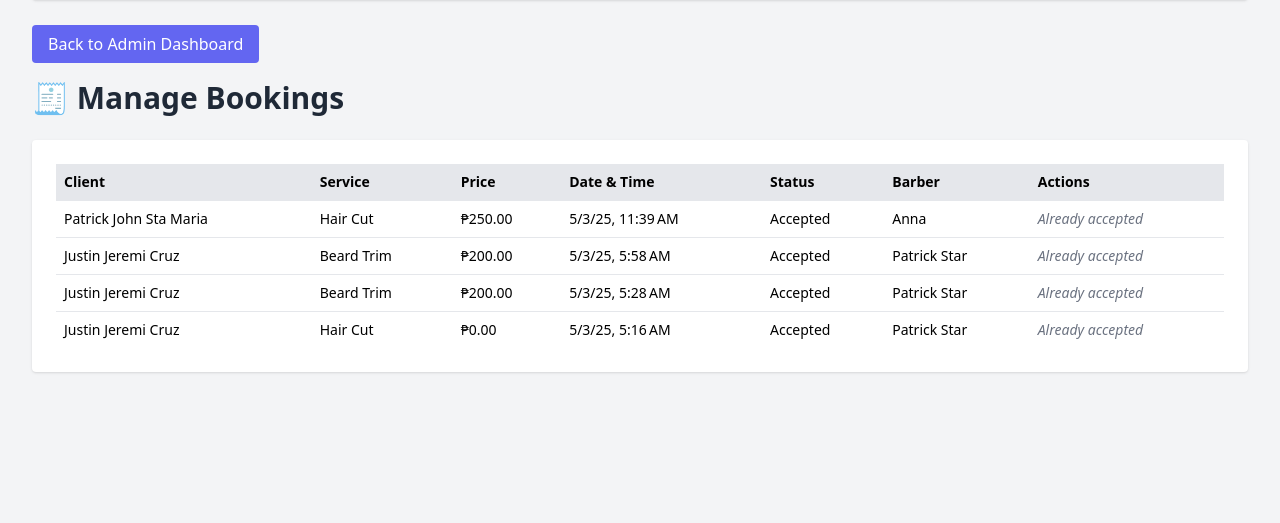
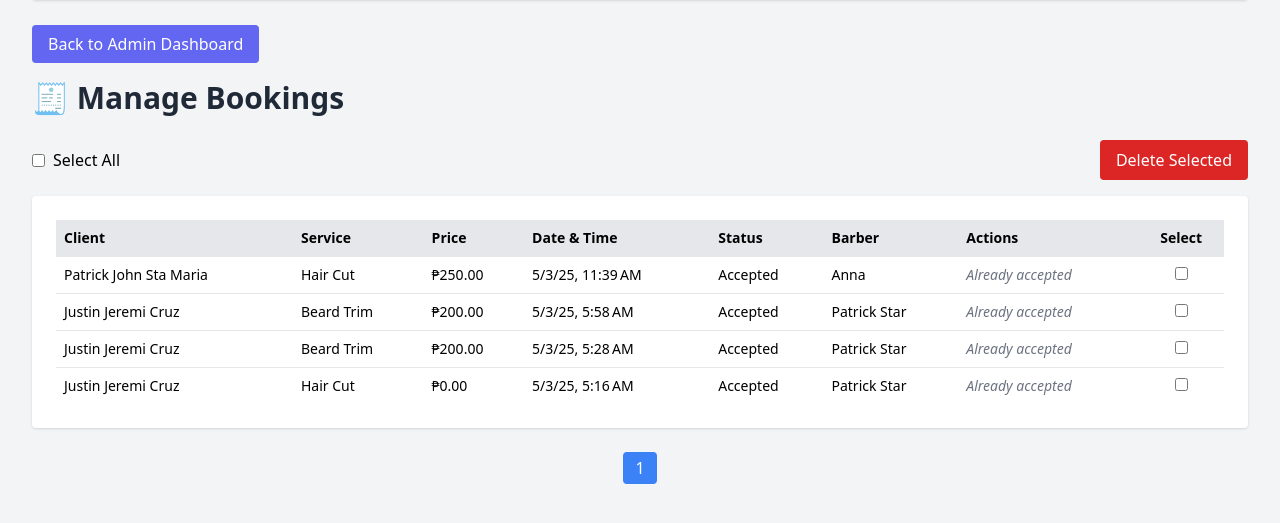
Before and after one commit to EquinoxGneiss/thebarbshop, a Flask app: page /bookings in a window 1280 px wide. Shown: the part 92-615 px from the top of the page. Run offline with Flask 3, Linux system fonts and the light colour scheme; a user stored in the database is signed in; some libraries are stand-ins or nearby versions.

Commit message:
v3.4
can select all service booked and delete all selected

```diff
--- a/app/routes.py
+++ b/app/routes.py
@@ -11,7 +11,7 @@ import io
 import base64
 from flask import render_template
 from sqlalchemy import func, cast, Date
-from flask import json
+from flask import json, request
 import pandas as pd
 from io import BytesIO
 from flask import send_file
@@ -384,18 +384,47 @@ def delete_product(product_id):
     flash("Product deleted successfully.", "success")
     return redirect(url_for('main.admin_dashboard'))
 
+
+
 @main.route('/bookings')
 @login_required
 def bookings():
     if current_user.role not in ['Barber', 'Manager', 'Admin']:
         abort(403)
+
     manila = timezone('Asia/Manila')
-    bookings = Booking.query.order_by(Booking.timestamp.desc()).all()
+    page = request.args.get('page', 1, type=int)
+    per_page = 10
 
-    # Convert timestamp to Manila time for display
-    for b in bookings:
+    bookings_query = Booking.query.order_by(Booking.timestamp.desc())
+    paginated = bookings_query.paginate(page=page, per_page=per_page)
+
+    # Apply Manila timezone to each booking's timestamp
+    for b in paginated.items:
         b.local_time = b.timestamp.astimezone(manila).strftime('%Y-%m-%d %I:%M %p')
-    return render_template('bookings.html', bookings=bookings)
+
+    return render_template('bookings.html', bookings=paginated)
+
+
+# BULK DELETE ROUTE
+@main.route('/delete_bookings', methods=['POST'])
+@login_required
+def delete_bookings():
+    if current_user.role not in ['Admin', 'Manager']:
+        abort(403)
+
+    ids = request.form.getlist('booking_ids')
+    if ids:
+        for bid in ids:
+            booking = Booking.query.get(int(bid))
+            if booking:
+                db.session.delete(booking)
+        db.session.commit()
+        flash(f"{len(ids)} booking(s) deleted.", "success")
+    else:
+        flash("No bookings selected for deletion.", "error")
+
+    return redirect(url_for('main.bookings'))
 
 
 @main.route('/api/pending-bookings', methods=['GET'])
--- a/app/templates/bookings.html
+++ b/app/templates/bookings.html
@@ -13,7 +13,20 @@
 
   <h1 class="text-3xl font-bold text-gray-800 mb-6 mt-6">🧾 Manage Bookings</h1>
 
-  <div class="bg-white p-6 rounded shadow">
+  <!-- Delete Selected -->
+  <form id="bulkDeleteForm" method="POST" action="{{ url_for('main.delete_bookings') }}">
+    <div class="flex items-center justify-between mb-4">
+      <label class="flex items-center space-x-2">
+        <input type="checkbox" id="selectAll" class="form-checkbox">
+        <span>Select All</span>
+      </label>
+      <button type="submit" class="bg-red-600 text-white px-4 py-2 rounded hover:bg-red-700">
+        Delete Selected
+      </button>
+    </div>
+
+    <!-- Table -->
+    <div class="bg-white p-6 rounded shadow overflow-x-auto">
       <table class="w-full table-auto text-left text-sm">
         <thead class="bg-gray-200">
           <tr>
@@ -24,15 +37,16 @@
             <th class="p-2">Status</th>
             <th class="p-2">Barber</th>
             <th class="p-2">Actions</th>
+            <th class="p-2 text-center">Select</th>
           </tr>
         </thead>
         <tbody>
-        {% for booking in bookings %}
+          {% for booking in bookings.items %}
           <tr class="border-t">
             <td class="p-2">{{ booking.user.full_name }}</td>
             <td class="p-2">{{ booking.service }}</td>
             <td class="p-2">₱{{ '%.2f' | format(booking.price or 0) }}</td>
-          <td class="p-2">{{ booking.timestamp | to_ph_time }}          </td>
+            <td class="p-2">{{ booking.timestamp | to_ph_time }}</td>
             <td class="p-2 capitalize">{{ booking.status }}</td>
             <td class="p-2">
               {% if booking.barber %}
@@ -57,10 +71,46 @@
                 <span class="text-gray-500 italic">Already {{ booking.status }}</span>
               {% endif %}
             </td>
+            <td class="p-2 text-center">
+              <input type="checkbox" name="booking_ids" value="{{ booking.id }}" class="form-checkbox itemCheckbox">
+            </td>
           </tr>
           {% endfor %}
         </tbody>
       </table>
     </div>
+  </form>
+
+  <!-- Pagination -->
+  <div class="mt-6 flex justify-center space-x-2">
+    {% if bookings.has_prev %}
+      <a href="{{ url_for('main.bookings', page=bookings.prev_num) }}" class="px-3 py-1 bg-gray-300 rounded hover:bg-gray-400">Previous</a>
+    {% endif %}
+    {% for page_num in bookings.iter_pages(left_edge=1, right_edge=1, left_current=1, right_current=2) %}
+      {% if page_num %}
+        {% if page_num == bookings.page %}
+          <span class="px-3 py-1 bg-blue-500 text-white rounded">{{ page_num }}</span>
+        {% else %}
+          <a href="{{ url_for('main.bookings', page=page_num) }}" class="px-3 py-1 bg-gray-300 rounded hover:bg-gray-400">{{ page_num }}</a>
+        {% endif %}
+      {% else %}
+        <span class="px-3 py-1">…</span>
+      {% endif %}
+    {% endfor %}
+    {% if bookings.has_next %}
+      <a href="{{ url_for('main.bookings', page=bookings.next_num) }}" class="px-3 py-1 bg-gray-300 rounded hover:bg-gray-400">Next</a>
+    {% endif %}
+  </div>
+
+  <!-- Select All Script -->
+  <script>
+    const selectAll = document.getElementById('selectAll');
+    const checkboxes = document.querySelectorAll('.itemCheckbox');
+
+    selectAll.addEventListener('change', () => {
+      checkboxes.forEach(cb => cb.checked = selectAll.checked);
+    });
+  </script>
+
 </body>
 </html>
```
Also changed, not shown: instance/app.db. Lines whose indentation alone changed are shown as unchanged.
